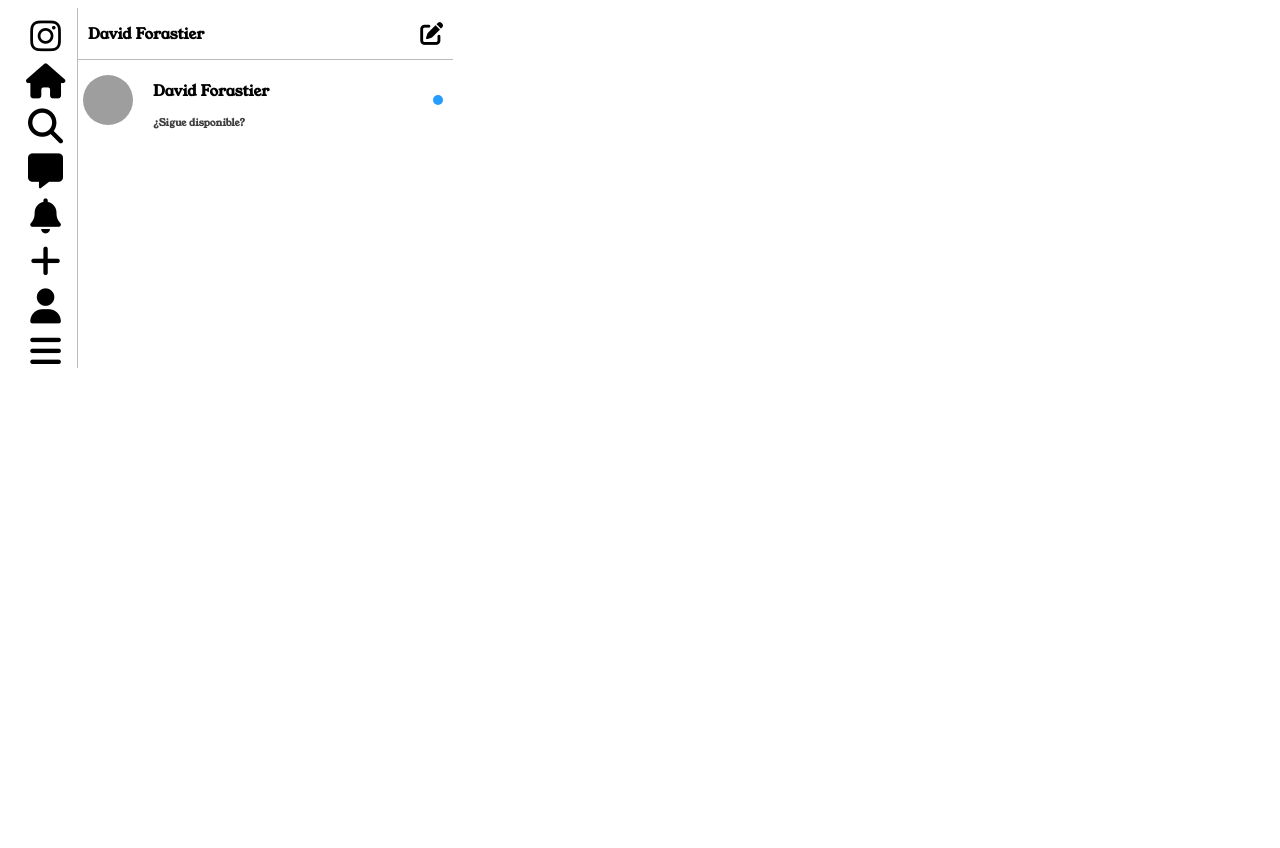
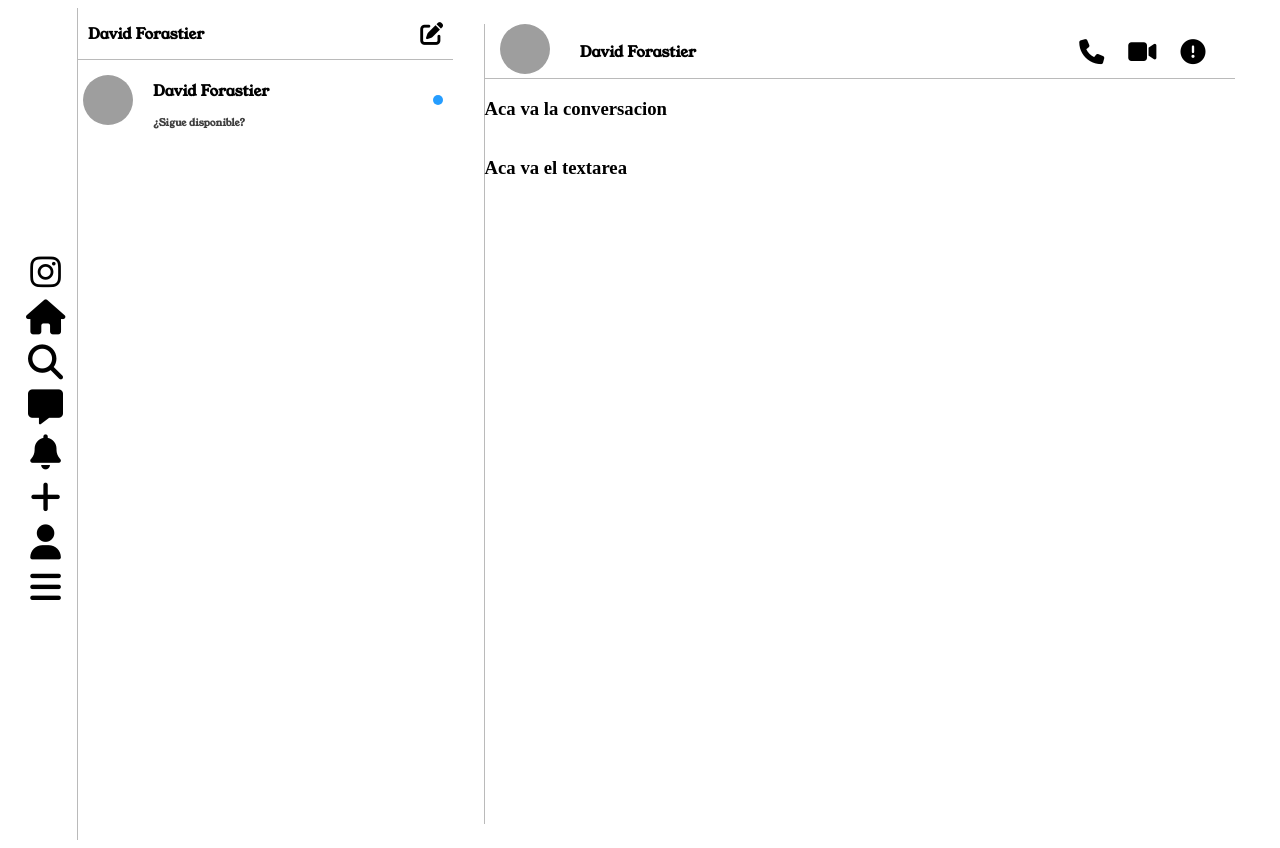
Before and after one commit to Foramay/Insta, a Django app: page /mensajes/ in a window 1280 px wide. Before the commit the page ends 368 px from the top, so only its background shows below. Run offline with Django 4.2, Linux system fonts and the light colour scheme; grey boxes are pictures that could not be loaded.

Commit message:
Estilos para el header de la conversacion

```diff
--- a/src/static/css/mensajes.css
+++ b/src/static/css/mensajes.css
@@ -198,3 +198,76 @@ a{
     margin-left: auto;
     margin-right: 10px;
 }
+
+
+
+/* Estilos para la seccion de la conversacion con el usuario */
+
+.contenedor-conversacion{
+    width: 60%;
+    margin: 1rem auto;
+    display: flex;
+    flex-direction: column;
+    border-left: 1px solid rgba(99, 99, 99, 0.438);
+    height: 100vh;
+}
+
+/* estilos para el header de la conversacion */
+.contenedor-header-conversacion{
+    display: flex;
+    align-items: center;
+    border-bottom: 1px solid rgba(99, 99, 99, 0.438);
+}
+
+
+.contenedor-imagen-conversacion-usuario{
+    width: 10%;
+    margin-left: 10px;
+}
+
+.imagen-conversacion-usuario{
+    width: 50px;
+    height: 50px;
+    border-radius: 50%;
+    object-fit: cover;
+    margin-left: 5px;
+    transition: transform 0.3s ease-in-out;
+}
+
+.imagen-conversacion-usuario:hover{
+    transform: scale(1.2);
+    cursor: pointer;
+}
+.contenedor-username-conversacion{
+    width: 40%;
+}
+
+.username-conversacion{
+    font-size: 15px;
+    margin-left: 10px;
+    font-family: 'Young Serif', serif;
+    transition: transform 0.3s ease-in-out;
+}
+
+.username-conversacion:hover{
+    cursor: pointer;
+    transform: translateX(15px);
+}
+
+
+
+.contenedor-interaccion-conversacion{
+    margin-left: auto;
+    margin-right: 20px;
+}
+
+.contenedor-interaccion-conversacion i{
+    padding: 10px;
+    font-size: 25px;
+    transition: transform 0.3s ease-in-out;
+}
+
+.contenedor-interaccion-conversacion i:hover{
+    transform: scale(1.2);
+    cursor: pointer;
+}
--- a/src/templates/mensajes.html
+++ b/src/templates/mensajes.html
@@ -82,10 +82,40 @@
 
         </section>
 
+        <!--Maquetado para la conversacion-->
+        <section class="contenedor-conversacion">
 
-        <section>
 
+            <article class="contenedor-header-conversacion">
+                <div class="contenedor-imagen-conversacion-usuario">
+                    <img class="imagen-conversacion-usuario" src="{% static 'img/messi.jpg' %}" alt="">
+                </div>
+                <div class="contenedor-username-conversacion">
+                    <h1 class="username-conversacion">David Forastier</h1>
+                </div>
+                <div class="contenedor-interaccion-conversacion">
+                    <i class="fa-solid fa-phone"></i>
+                    <i class="fa-solid fa-video"></i>
+                    <i class="fa-solid fa-circle-exclamation"></i>
+                </div>
+            </article>
+
+
+
+
+            <article>
+                <h1>Aca va la conversacion</h1>
+            </article>
+
+            <article>
+                <h1>Aca va el textarea</h1>
+            </article>
         </section>
+
+
+
+
+
     </main>
 </body>
 </html>
```
